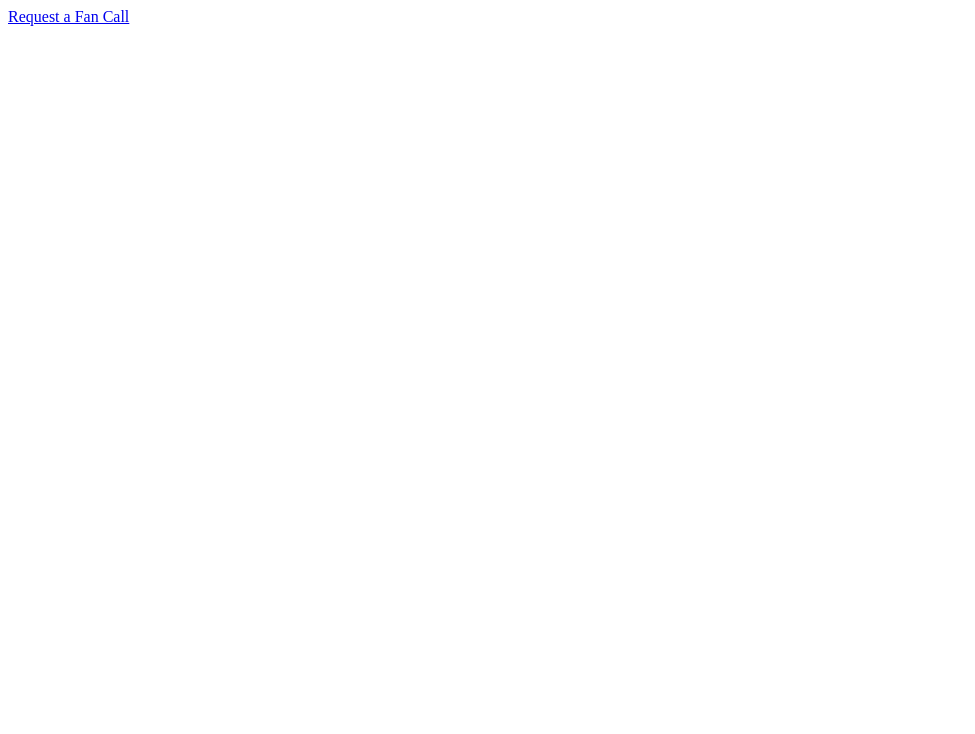
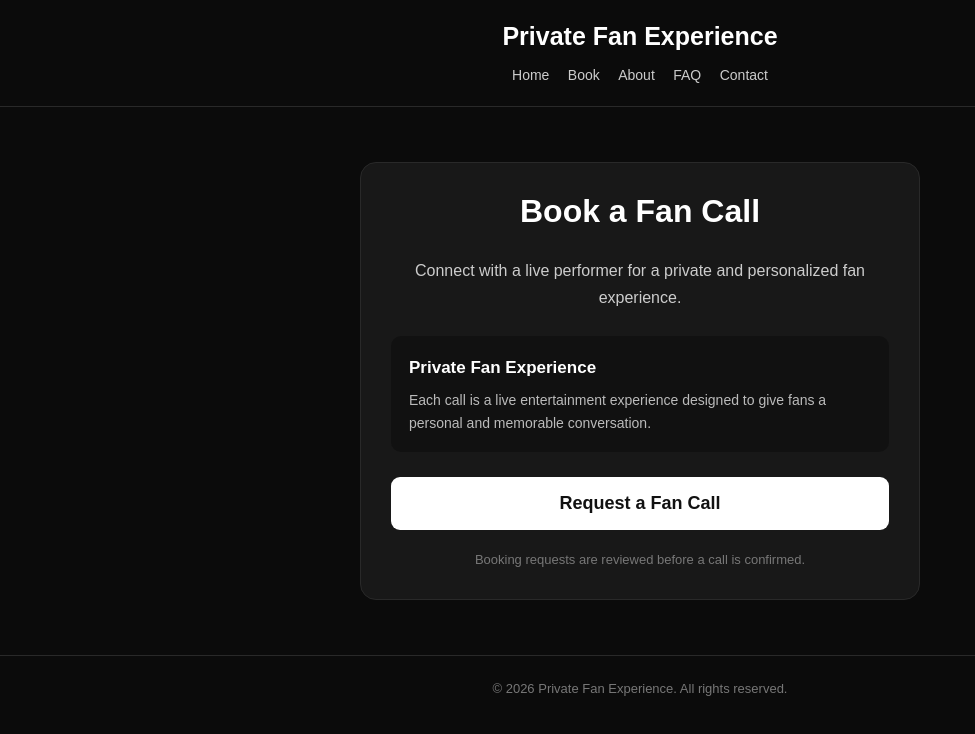
Before and after one commit to matts485/-matt-live-calls., a website: page book.html in a window 1280 px wide. Shown: the whole page, without its empty margins (0-975 px from the left). Drawn offline with Linux system fonts and the light colour scheme.

Commit message:
Update booking navigation

```diff
--- a/book.html
+++ b/book.html
@@ -1,8 +1,69 @@
-<a
-  class="booking-button"
-  href="https://docs.google.com/forms/d/e/1FAIpQLSequZOLaGrkelfDUPlU0GRzUucaQSoxn0U8p1CZisqjmxYyow/viewform?usp=header"
-  target="_blank"
-  rel="noopener noreferrer"
->
-  Request a Fan Call
+<!DOCTYPE html>
+<html lang="en">
+<head>
+<meta charset="UTF-8">
+<meta name="viewport" content="width=device-width, initial-scale=1.0">
+<title>Book a Fan Call</title>
+<style>
+*{box-sizing:border-box}
+body{margin:0;font-family:Arial,sans-serif;background:#0b0b0b;color:#fff}
+header{padding:22px 15px;text-align:center;border-bottom:1px solid #292929}
+header h1{margin:0;font-size:25px}
+nav{margin-top:15px}
+nav a{color:#ccc;text-decoration:none;margin:0 7px;font-size:14px}
+.container{max-width:600px;margin:auto;padding:55px 20px}
+.card{background:#181818;border:1px solid #292929;padding:30px;border-radius:16px}
+h2{text-align:center;font-size:32px;margin-top:0}
+.intro{text-align:center;color:#ccc;line-height:1.7}
+.notice{background:#111;padding:18px;border-radius:10px;line-height:1.6;margin:25px 0;color:#bbb;font-size:14px}
+.notice strong{display:block;color:#fff;font-size:17px;margin-bottom:8px}
+.booking-button{display:block;width:100%;padding:16px;background:#fff;color:#111;text-align:center;text-decoration:none;border-radius:9px;font-size:18px;font-weight:bold}
+.footer{text-align:center;color:#777;font-size:13px;line-height:1.5;margin-top:20px}
+footer{border-top:1px solid #292929;text-align:center;padding:25px;color:#777;font-size:13px}
+</style>
+</head>
+<body>
+
+<header>
+<h1>Private Fan Experience</h1>
+<nav>
+<a href="index.html">Home</a>
+<a href="book.html">Book</a>
+<a href="about.html">About</a>
+<a href="faq.html">FAQ</a>
+<a href="contact.html">Contact</a>
+</nav>
+</header>
+
+<div class="container">
+<div class="card">
+
+<h2>Book a Fan Call</h2>
+
+<p class="intro">
+Connect with a live performer for a private and personalized fan experience.
+</p>
+
+<div class="notice">
+<strong>Private Fan Experience</strong>
+Each call is a live entertainment experience designed to give fans a personal and memorable conversation.
+</div>
+
+<a class="booking-button"
+href="https://docs.google.com/forms/d/e/1FAIpQLSequZOLaGrkelfDUPlU0GRzUucaQSoxn0U8p1CZisqjmxYyow/viewform?usp=header"
+target="_blank"
+rel="noopener noreferrer">
+Request a Fan Call
 </a>
+
+<div class="footer">
+Booking requests are reviewed before a call is confirmed.
+</div>
+
+</div>
+</div>
+
+<footer>© 2026 Private Fan Experience. All rights reserved.</footer>
+
+</body>
+</html>
```
